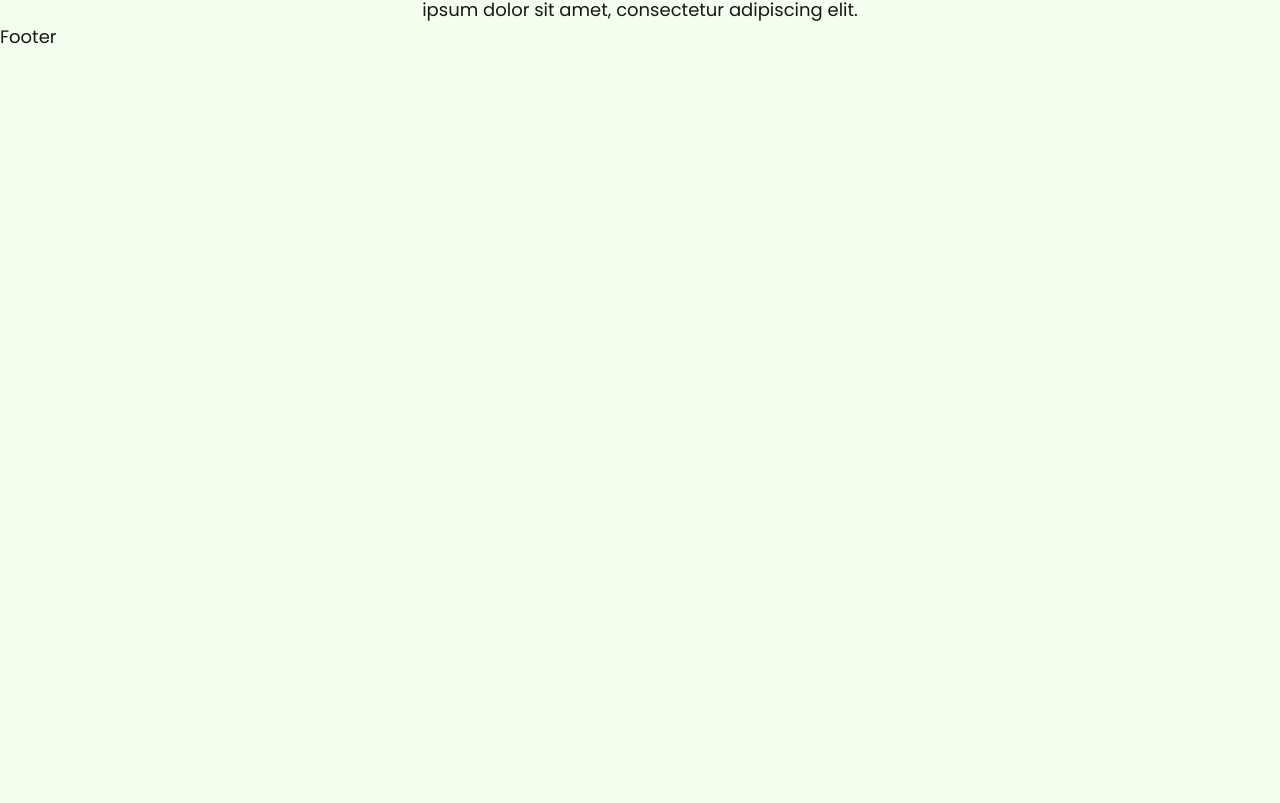
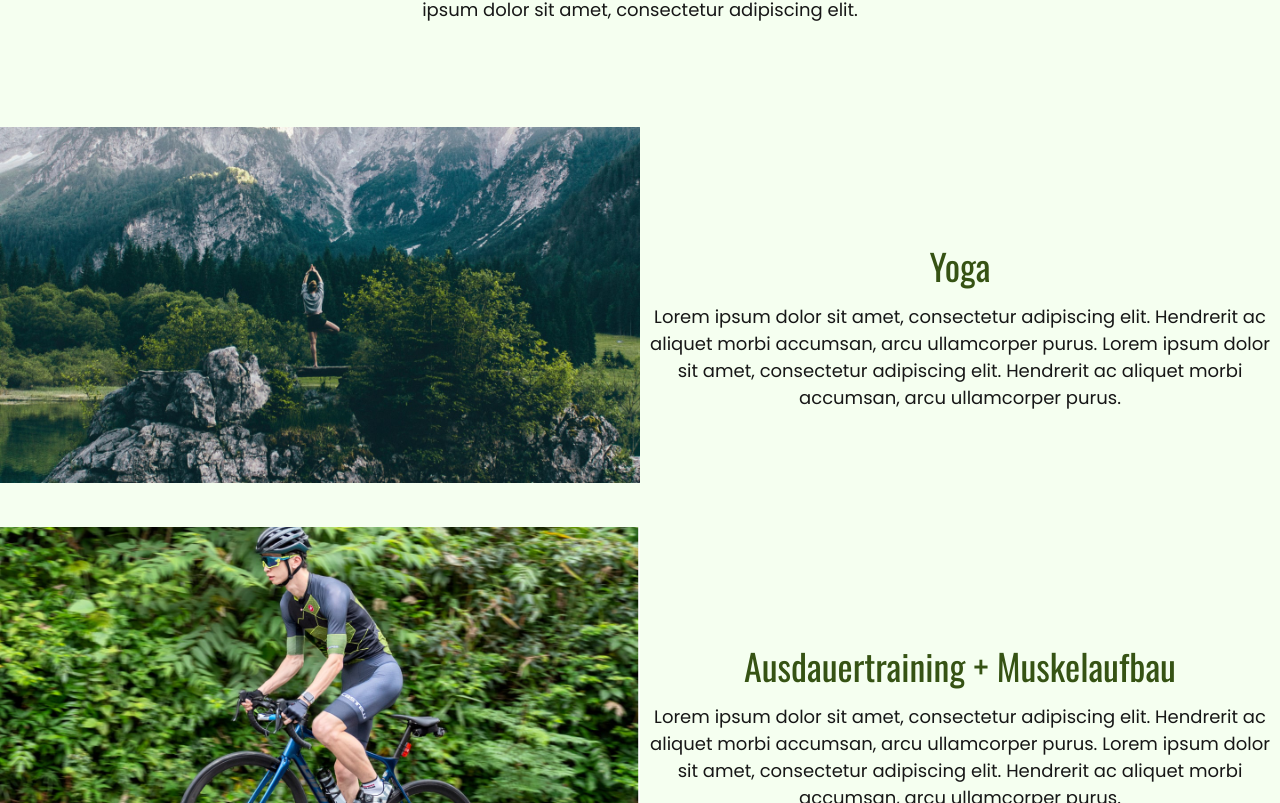
Before and after one commit to MinhKhangTran/nextjs_coach_jane_doe, a Next.js app: page / in a window 1280 px wide. Shown: the part 737-1540 px from the top of the page. Before the commit the page ends 800 px from the top, so only its background shows below. Built offline with nearby package versions, Linux system fonts and the light colour scheme.

Commit message:
:sparkles: start with leistung

```diff
--- a/components/leistungen.tsx
+++ b/components/leistungen.tsx
@@ -1,5 +1,61 @@
+import Image from "next/image";
+
+import yogaPic from "../public/images/homepage/yoga.jpg";
+import musclePic from "../public/images/homepage/fahrrad-fahren.jpg";
+import gesundPic from "../public/images/homepage/gesundes-essen.jpg";
+const leistungArray = [
+  {
+    id: 1,
+    thumb: yogaPic,
+    altText: "Eine Frau auf einem Berg. Sie macht Yoga",
+    title: "Yoga",
+    text: "Lorem ipsum dolor sit amet, consectetur adipiscing elit. Hendrerit ac aliquet morbi accumsan, arcu ullamcorper purus. Lorem ipsum dolor sit amet, consectetur adipiscing elit. Hendrerit ac aliquet morbi accumsan, arcu ullamcorper purus.",
+  },
+  {
+    id: 2,
+    thumb: musclePic,
+    altText: "Ein Mann auf dem Fahrrad",
+    title: "Ausdauertraining + Muskelaufbau",
+    text: "Lorem ipsum dolor sit amet, consectetur adipiscing elit. Hendrerit ac aliquet morbi accumsan, arcu ullamcorper purus. Lorem ipsum dolor sit amet, consectetur adipiscing elit. Hendrerit ac aliquet morbi accumsan, arcu ullamcorper purus.",
+  },
+  {
+    id: 3,
+    thumb: gesundPic,
+    altText: "Gesundes Essen",
+    title: "Ernährungsberatung",
+    text: "Lorem ipsum dolor sit amet, consectetur adipiscing elit. Hendrerit ac aliquet morbi accumsan, arcu ullamcorper purus. Lorem ipsum dolor sit amet, consectetur adipiscing elit. Hendrerit ac aliquet morbi accumsan, arcu ullamcorper purus.",
+  },
+];
+
 const Leistungen = () => {
-  return <div>Leistungen</div>;
+  return (
+    <section id="leistungen" aria-label="Leistung Abschnitt">
+      {leistungArray.map((leistung) => {
+        return (
+          <div
+            key={leistung.id}
+            className="d-flex | leistung__wrapper flex-column flex-md-row"
+          >
+            <div className="w-md-50 w-100">
+              <Image
+                src={leistung.thumb}
+                alt={leistung.altText}
+                className="img-fluid"
+                placeholder="blur"
+                priority
+              />
+            </div>
+            <div className="w-md-50 w-100 d-flex flex-column justify-content-center">
+              <h2 className="heading-2 text-center text-warning">
+                {leistung.title}
+              </h2>
+              <p className="text-center pt-3">{leistung.text}</p>
+            </div>
+          </div>
+        );
+      })}
+    </section>
+  );
 };
 
 export default Leistungen;
--- a/pages/index.tsx
+++ b/pages/index.tsx
@@ -1,5 +1,6 @@
 import type { GetStaticProps, InferGetStaticPropsType, NextPage } from "next";
 import Hero from "../components/hero";
+import Leistungen from "../components/leistungen";
 import Welcome from "../components/welcome";
 import { getJsonData } from "../utils/tool";
 
@@ -8,6 +9,7 @@ const Home: NextPage = () => {
     <>
       <Hero></Hero>
       <Welcome />
+      <Leistungen />
     </>
   );
 };
--- a/styles/components/_leistungen.scss
+++ b/styles/components/_leistungen.scss
@@ -1 +1,16 @@
 @use "sass:math";
+
+#leistungen {
+  margin-top: math.div(64rem, 16);
+  @include md {
+    margin-top: math.div(104rem, 16);
+  }
+  .leistung__wrapper {
+    span {
+      height: 100%;
+    }
+    @include lg {
+      height: 400px;
+    }
+  }
+}
```
